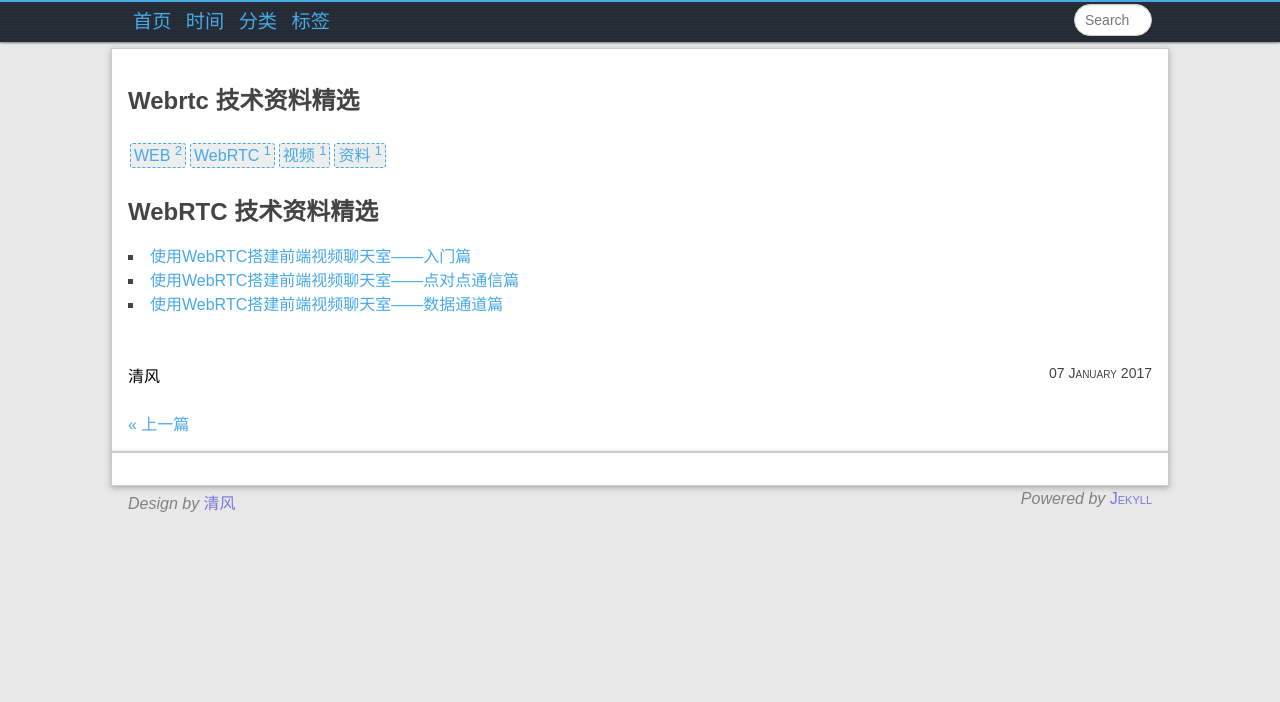
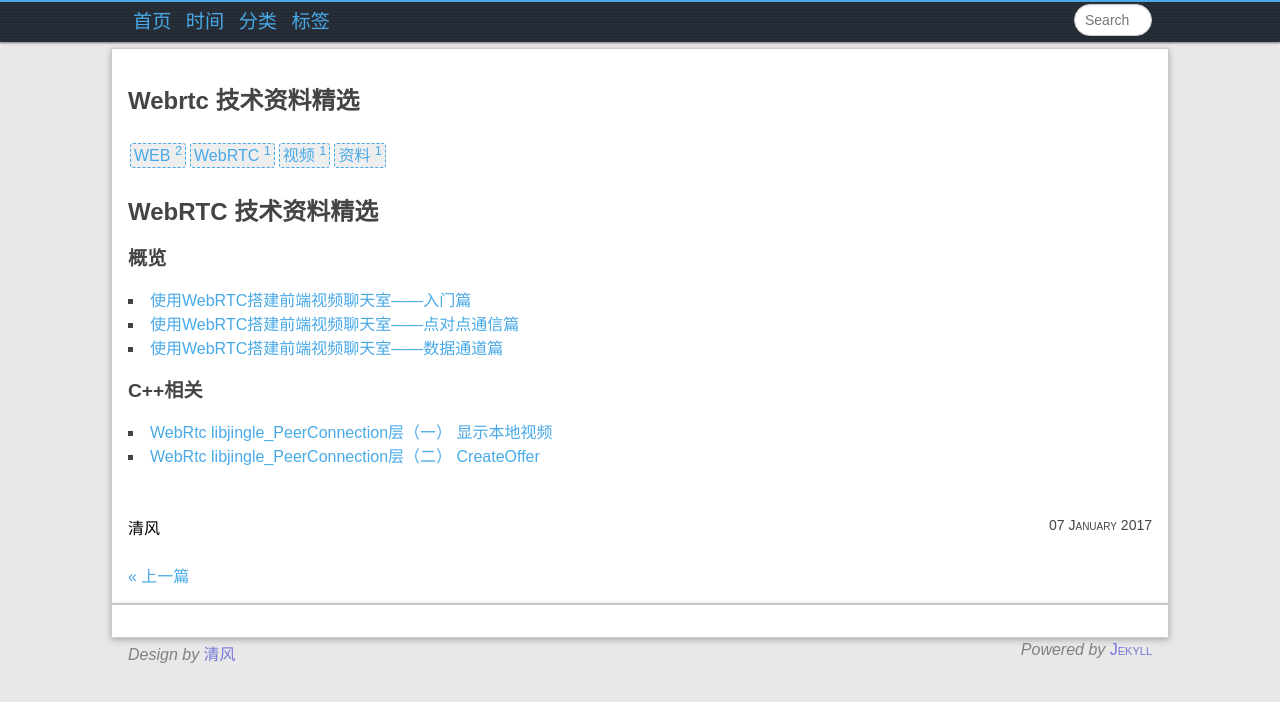
Before and after one commit to felixqin/blog-jb-diy, a Jekyll site: the page built from _posts/media/2017-01-07-WebRTC-技术资料精选.md, in a window 1280 px wide. Shown: the top 702 px of the page. Built offline with Jekyll 4.4.1, drawn with Linux system fonts in a browser that asks for light colours; comment, search, counter and statistics services are not loaded.

Commit message:
update web rtc

```diff
--- a/_posts/media/2017-01-07-WebRTC-技术资料精选.md
+++ b/_posts/media/2017-01-07-WebRTC-技术资料精选.md
@@ -10,6 +10,16 @@ tags : [WEB, WebRTC, 视频, 资料]
 
 
 
+## 概览
+
 - [使用WebRTC搭建前端视频聊天室——入门篇](https://segmentfault.com/a/1190000000436544)
 - [使用WebRTC搭建前端视频聊天室——点对点通信篇](https://segmentfault.com/a/1190000000733774)
 - [使用WebRTC搭建前端视频聊天室——数据通道篇](https://segmentfault.com/a/1190000000733779)
+
+
+
+
+## C++相关
+
+- [WebRtc libjingle_PeerConnection层（一） 显示本地视频](http://blog.csdn.net/q339659207/article/details/47613209)
+- [WebRtc libjingle_PeerConnection层（二） CreateOffer](http://blog.csdn.net/q339659207/article/details/48437817)
```
